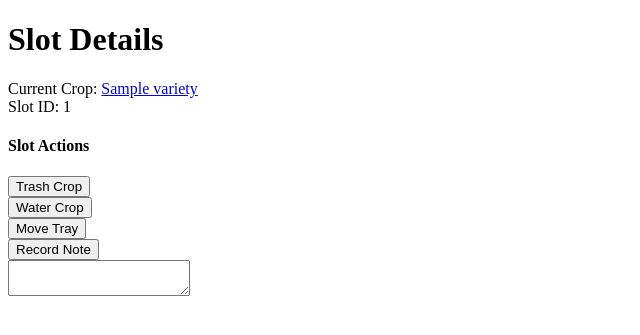
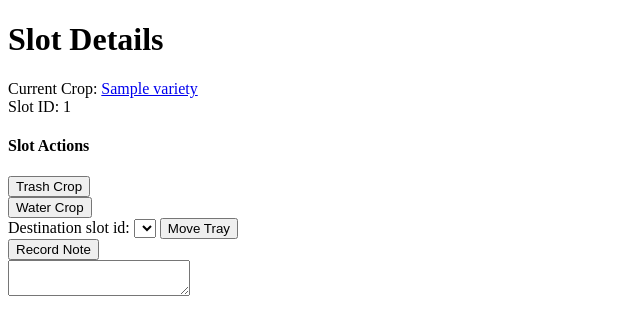
Before and after one commit to Sri-V/grow-app-project, a Django app: page /slot/1/ in a window 1280 px wide. Shown: the top 335 px of the page, without its empty margins (0-640 px from the left). Run offline with Django 3.2, Linux system fonts and the light colour scheme; tables that the repository leaves empty hold one stand-in row (values such as "Sample post"); lists and menus that the app fills with data are empty.

Commit message:
Moved the move tray form to the slot details page

```diff
--- a/grow_app/grow_app/urls.py
+++ b/grow_app/grow_app/urls.py
@@ -29,6 +29,6 @@ urlpatterns = [
     path('slot/<int:slot_id>/action', views.slot_action, name="slot_action"),
     path('slot/<int:slot_id>/action/trash', views.trash_crop, name="trash_crop"),
     path('slot/<int:slot_id>/action/water', views.water_crop, name="water_crop"),
-    path('slot/<int:slot_id>/action/move_tray/', views.move_tray, name="move_tray"),
+    path('slot/<int:slot_id>/action/move_tray', views.move_tray, name="move_tray"),
     path('slot/<int:slot_id>/action/note', views.record_note, name="record_note"),
 ]
--- a/grow_app/inventory/templates/inventory/slot_details.html
+++ b/grow_app/inventory/templates/inventory/slot_details.html
@@ -21,8 +21,15 @@
         {% csrf_token %}
         <input type="submit" value="Water Crop" name="record-watered-crop" id="form-record-watered-crop-submit" />
     </form>
-    <form action="/slot/{{ slot_id }}/action/move_tray/" >
-        <input type="submit" value="Move Tray" id="button-move-tray-submit" />
+    <form action="/slot/{{ slot_id }}/action/move_tray" method="post">
+        {% csrf_token %}
+        Destination slot id:
+        <select id="form-slot-destination-id" name="slot-destination-id">
+            {% for slot in open_slots %}
+                <option>{{ slot.id }}</option>
+            {% endfor %}
+        </select>
+        <input id="form-move-tray-submit" value="Move Tray" type="submit">
     </form>
     <form action="/slot/{{ slot_id }}/action/note/" method="get">
         {% csrf_token %}
--- a/grow_app/inventory/views.py
+++ b/grow_app/inventory/views.py
@@ -45,12 +45,11 @@ def create_crop(request):
         # Create the crop object
         new_crop = Crop.objects.create(variety=variety, tray_size=tray_size, live_delivery=delivered_live, exp_num_germ_days=germination_length, exp_num_grow_days=grow_length)
         # Update the corresponding slot with that crop
-        designated_slot = Slot.objects.filter(id=designated_slot_id)
-        designated_slot.update(current_crop=new_crop)
+        designated_slot = Slot.objects.filter(id=designated_slot_id).update(current_crop=new_crop)
         # Create crop record for this event
         CropRecord.objects.create(crop=new_crop, record_type='GERM')
         # Redirect the user to the slot details page
-        return HttpResponseRedirect('/slot/' + str(designated_slot) + '/')
+        return HttpResponseRedirect('/slot/' + str(designated_slot_id) + '/')
 
 
 def crop_detail(request, crop_id):
@@ -74,7 +73,9 @@ def slot_detail(request, slot_id):
     Provides buttons and forms to perform tray actions.This is the page that people using the barcode scanner are going to
      see as they're working all day, so it needs to feel like a control panel."""
     current_crop = Slot.objects.get(id=slot_id).current_crop
-    return render(request, "inventory/slot_details.html", context={"slot_id": slot_id, "current_crop": current_crop})
+    open_slots = Slot.objects.filter(current_crop=None)
+
+    return render(request, "inventory/slot_details.html", context={"slot_id": slot_id, "current_crop": current_crop, "open_slots": open_slots})
 
 def slot_action():
     """GET: Display a form for a user to record an action on a tray.
@@ -118,22 +119,13 @@ def water_crop(request, slot_id):
 
 
 def move_tray(request, slot_id):
-    """GET: Render form for user to specify where to move tray
-    POST: Update the database with the tray that has been moved"""
-    if request.method == 'GET':
-        available_slots = Slot.objects.filter(current_crop=None)
-        return render(request, "inventory/forms/move_tray.html", context={"current_slot_id": slot_id,
-                                                                          "available_slots": available_slots})
-
-    if request.method == 'POST':
-        leaving_slot = Slot.objects.get(id=slot_id)
-        arriving_slot_id = int(request.POST["slot-destination-id"])
-        arriving_slot = Slot.objects.get(id=arriving_slot_id)
-        arriving_slot.update(current_crop=leaving_slot.current_crop)
-        leaving_slot.update(current_crop=None)
-        print("TESTING")
-        print("Arriving slot: ", arriving_slot_id)
-        return redirect('/slot/' + str(arriving_slot_id) + '/')
+    """POST: Update the database with the tray that has been moved"""
+    leaving_slot = Slot.objects.get(id=slot_id)
+    arriving_slot_id = int(request.POST["slot-destination-id"])
+    arriving_slot = Slot.objects.get(id=arriving_slot_id)
+    arriving_slot.current_crop = leaving_slot.current_crop
+    leaving_slot.current_crop = None
+    return HttpResponseRedirect('/slot/' + str(arriving_slot_id) + '/')
 
 def record_note(request, slot_id) :
     """POST: Record that the crop has been moved and redirect user to homepage."""
```
